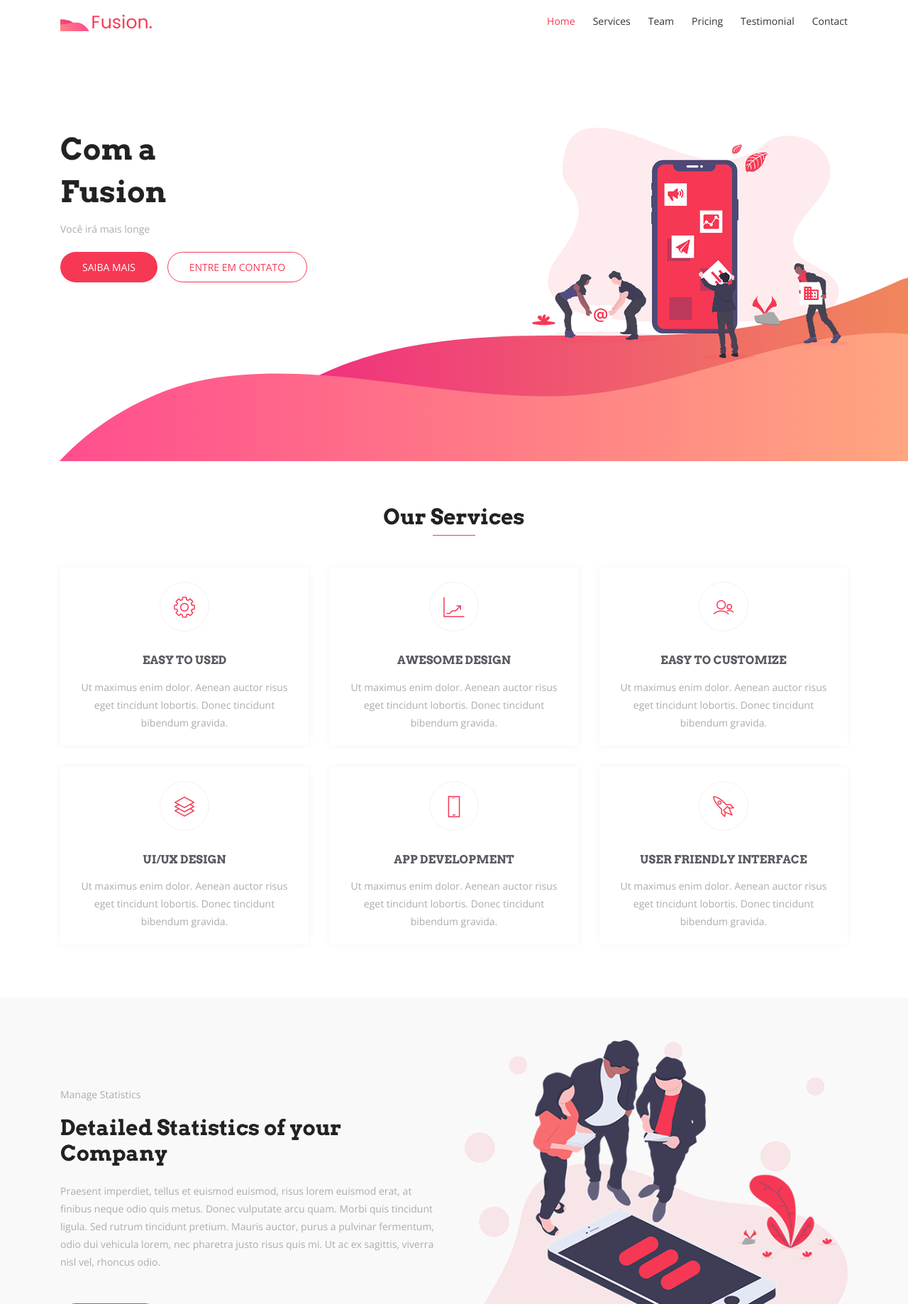
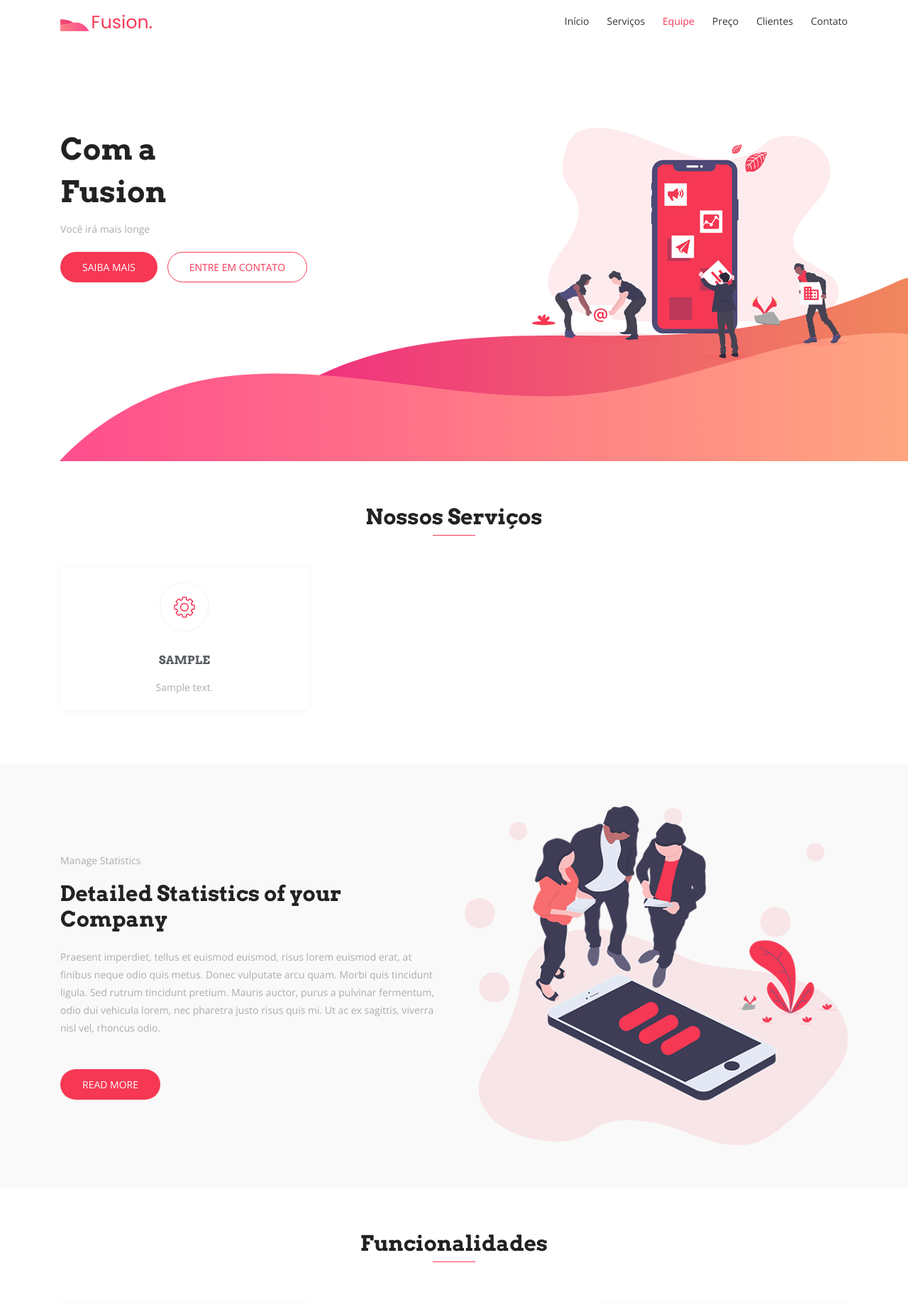
Before and after one commit to anjinha-oliveira/fusion, a Django app: page / in a window 1280 px wide. Shown: the top 1838 px of the page at 71% size. Run offline with Django 5.2, Linux system fonts and the light colour scheme; tables that the repository leaves empty hold one stand-in row (values such as "Sample post"); some libraries are stand-ins or nearby versions; some web fonts are replaced.

Commit message:
Separando o layout em seus respectivos scripts html. Fazendo as importações de cada página ao index

```diff
--- a/core/templates/base.html
+++ b/core/templates/base.html
@@ -43,32 +43,32 @@
             <ul class="navbar-nav mr-auto w-100 justify-content-end clearfix">
             <li class="nav-item active">
                 <a class="nav-link" href="#hero-area">
-                Home
+                Início
                 </a>
             </li>
             <li class="nav-item">
                 <a class="nav-link" href="#services">
-                Services
+                Serviços
                 </a>
             </li>
             <li class="nav-item">
                 <a class="nav-link" href="#team">
-                Team
+                Equipe
                 </a>
             </li>
             <li class="nav-item">
                 <a class="nav-link" href="#pricing">
-                Pricing
+                Preço
                 </a>
             </li>
             <li class="nav-item">
                 <a class="nav-link" href="#testimonial">
-                Testimonial
+                Clientes
                 </a>
             </li>
             <li class="nav-item">
                 <a class="nav-link" href="#contact">
-                Contact
+                Contato
                 </a>
             </li>
             </ul>
--- a/core/templates/equipe.html
+++ b/core/templates/equipe.html
@@ -3,94 +3,39 @@
 <section id="team" class="section-padding bg-gray">
     <div class="container">
         <div class="section-header text-center">
-        <h2 class="section-title wow fadeInDown" data-wow-delay="0.3s">Meet our team</h2>
+            <h2 class="section-title wow fadeInDown" data-wow-delay="0.3s">Conheça Nossa Equipe</h2>
             <div class="shape wow fadeInDown" data-wow-delay="0.3s"></div>
         </div>
         <div class="row">
+            {% for funcionario in funcionarios %}
                 <div class="col-lg-6 col-md-12 col-xs-12">
                     <!-- Team Item Starts -->
                     <div class="team-item wow fadeInRight" data-wow-delay="0.2s">
                         <div class="team-img">
-                <img class="img-fluid" src="{% static 'img/team/team-01.png' %}" alt="">
+                            <img class="img-fluid" src="{{ funcionario.imagem.thumb.url }}" alt="{{ funcionario.nome }}">
                         </div>
                         <div class="contetn">
                             <div class="info-text">
-                <h3><a href="#">David Smith</a></h3>
-                <p>Front-end Developer</p>
+                                <h3><a href="#">{{ funcionario.nome }}</a></h3>
+                                <p>{{ funcionario.cargo }}</p>
                             </div>
-                <p>Lorem ipsum dolor sit amet, consectetur adipisicing elit. Quod eos id officiis hic tenetur.</p>
+                            <p>{{ funcionario.bio }}</p>
                             <ul class="social-icons">
-                <li><a href="#"><i class="lni-facebook-filled" aria-hidden="true"></i></a></li>
-                <li><a href="#"><i class="lni-twitter-filled" aria-hidden="true"></i></a></li>
-                <li><a href="#"><i class="lni-instagram-filled" aria-hidden="true"></i></a></li>
+                                <li>
+                                    <a href="{{ funcionario.facebook }}"><i class="lni-facebook-filled" aria-hidden="true"></i></a>
+                                </li>
+                                <li>
+                                    <a href="{{ funcionario.twitter }}"><i class="lni-twitter-filled" aria-hidden="true"></i></a>
+                                </li>
+                                <li>
+                                    <a href="{{ funcionario.instagram }}"><i class="lni-instagram-filled" aria-hidden="true"></i></a>
+                                </li>
                             </ul>
                         </div>
                     </div>
                     <!-- Team Item Ends -->
                 </div>
-        <div class="col-lg-6 col-md-12 col-xs-12">
-            <!-- Team Item Starts -->
-            <div class="team-item wow fadeInRight" data-wow-delay="0.4s">
-            <div class="team-img">
-                <img class="img-fluid" src="{% static 'img/team/team-02.png' %}" alt="">
-            </div>
-            <div class="contetn">
-                <div class="info-text">
-                <h3><a href="#">ERIC PETERSON</a></h3>
-                <p>Product Designer</p>
-                </div>
-                <p>Lorem ipsum dolor sit amet, consectetur adipisicing elit. Quod eos id officiis hic tenetur.</p>
-                <ul class="social-icons">
-                <li><a href="#"><i class="lni-facebook-filled" aria-hidden="true"></i></a></li>
-                <li><a href="#"><i class="lni-twitter-filled" aria-hidden="true"></i></a></li>
-                <li><a href="#"><i class="lni-instagram-filled" aria-hidden="true"></i></a></li>
-                </ul>
-            </div>
-            </div>
-            <!-- Team Item Ends -->
-        </div>
-        <div class="col-lg-6 col-md-12 col-xs-12">
-            <!-- Team Item Starts -->
-            <div class="team-item wow fadeInRight" data-wow-delay="0.6s">
-            <div class="team-img">
-                <img class="img-fluid" src="{% static 'img/team/team-03.png' %}" alt="">
-            </div>
-            <div class="contetn">
-                <div class="info-text">
-                <h3><a href="#">DURWIN BABB</a></h3>
-                <p>Lead Designer</p>
-                </div>
-                <p>Lorem ipsum dolor sit amet, consectetur adipisicing elit. Quod eos id officiis hic tenetur.</p>
-                <ul class="social-icons">
-                <li><a href="#"><i class="lni-facebook-filled" aria-hidden="true"></i></a></li>
-                <li><a href="#"><i class="lni-twitter-filled" aria-hidden="true"></i></a></li>
-                <li><a href="#"><i class="lni-instagram-filled" aria-hidden="true"></i></a></li>
-                </ul>
-            </div>
-            </div>
-            <!-- Team Item Ends -->
-        </div>
-        <div class="col-lg-6 col-md-12 col-xs-12">
-            <!-- Team Item Starts -->
-            <div class="team-item wow fadeInRight" data-wow-delay="0.8s">
-            <div class="team-img">
-                <img class="img-fluid" src="{% static 'img/team/team-04.png' %}" alt="">
-            </div>
-            <div class="contetn">
-                <div class="info-text">
-                <h3><a href="#">MARIJN OTTE</a></h3>
-                <p>Lead Designer</p>
-                </div>
-                <p>Lorem ipsum dolor sit amet, consectetur adipisicing elit. Quod eos id officiis hic tenetur.</p>
-                <ul class="social-icons">
-                <li><a href="#"><i class="lni-facebook-filled" aria-hidden="true"></i></a></li>
-                <li><a href="#"><i class="lni-twitter-filled" aria-hidden="true"></i></a></li>
-                <li><a href="#"><i class="lni-instagram-filled" aria-hidden="true"></i></a></li>
-                </ul>
-            </div>
-            </div>
-            <!-- Team Item Ends -->
-        </div>
+            {% endfor %}
         </div>
     </div>
 </section>
--- a/core/templates/funcionalidades.html
+++ b/core/templates/funcionalidades.html
@@ -3,7 +3,7 @@
 <section id="features" class="section-padding">
     <div class="container">
         <div class="section-header text-center">
-        <h2 class="section-title wow fadeInDown" data-wow-delay="0.3s">Awesome Features</h2>
+        <h2 class="section-title wow fadeInDown" data-wow-delay="0.3s">Funcionalidades</h2>
         <div class="shape wow fadeInDown" data-wow-delay="0.3s"></div>
         </div>
         <div class="row">
--- a/core/templates/index.html
+++ b/core/templates/index.html
@@ -40,4 +40,4 @@
     <!-- Footer Section Start -->
         {% include 'rodape.html' %}
     <!-- Footer Section End -->
-    {% endblock %}
+{% endblock %}
--- a/core/templates/servicos.html
+++ b/core/templates/servicos.html
@@ -3,82 +3,24 @@
 <section id="services" class="section-padding">
     <div class="container">
         <div class="section-header text-center">
-        <h2 class="section-title wow fadeInDown" data-wow-delay="0.3s">Our Services</h2>
+        <h2 class="section-title wow fadeInDown" data-wow-delay="0.3s">Nossos Serviços</h2>
         <div class="shape wow fadeInDown" data-wow-delay="0.3s"></div>
         </div>
         <div class="row">
+        {% for s in servicos%}
         <!-- Services item -->
         <div class="col-md-6 col-lg-4 col-xs-12">
             <div class="services-item wow fadeInRight" data-wow-delay="0.3s">
             <div class="icon">
-                <i class="lni-cog"></i>
+                <i class="{{ s.icone }}"></i>
             </div>
             <div class="services-content">
-                <h3><a href="#">Easy To Used</a></h3>
-                <p>Ut maximus enim dolor. Aenean auctor risus eget tincidunt lobortis. Donec tincidunt bibendum gravida. </p>
+                <h3><a href="#">{{ s.servico }}</a></h3>
+                <p>{{ s.descricao }}</p>
             </div>
             </div>
         </div>
-        <!-- Services item -->
-        <div class="col-md-6 col-lg-4 col-xs-12">
-            <div class="services-item wow fadeInRight" data-wow-delay="0.6s">
-            <div class="icon">
-                <i class="lni-stats-up"></i>
-            </div>
-            <div class="services-content">
-                <h3><a href="#">Awesome Design</a></h3>
-                <p>Ut maximus enim dolor. Aenean auctor risus eget tincidunt lobortis. Donec tincidunt bibendum gravida. </p>
-            </div>
-            </div>
-        </div>
-        <!-- Services item -->
-        <div class="col-md-6 col-lg-4 col-xs-12">
-            <div class="services-item wow fadeInRight" data-wow-delay="0.9s">
-            <div class="icon">
-                <i class="lni-users"></i>
-            </div>
-            <div class="services-content">
-                <h3><a href="#">Easy To Customize</a></h3>
-                <p>Ut maximus enim dolor. Aenean auctor risus eget tincidunt lobortis. Donec tincidunt bibendum gravida. </p>
-            </div>
-            </div>
-        </div>
-        <!-- Services item -->
-        <div class="col-md-6 col-lg-4 col-xs-12">
-            <div class="services-item wow fadeInRight" data-wow-delay="1.2s">
-            <div class="icon">
-                <i class="lni-layers"></i>
-            </div>
-            <div class="services-content">
-                <h3><a href="#">UI/UX Design</a></h3>
-                <p>Ut maximus enim dolor. Aenean auctor risus eget tincidunt lobortis. Donec tincidunt bibendum gravida. </p>
-            </div>
-            </div>
-        </div>
-        <!-- Services item -->
-        <div class="col-md-6 col-lg-4 col-xs-12">
-            <div class="services-item wow fadeInRight" data-wow-delay="1.5s">
-            <div class="icon">
-                <i class="lni-mobile"></i>
-            </div>
-            <div class="services-content">
-                <h3><a href="#">App Development</a></h3>
-                <p>Ut maximus enim dolor. Aenean auctor risus eget tincidunt lobortis. Donec tincidunt bibendum gravida. </p>
-            </div>
-            </div>
-        </div>
-        <!-- Services item -->
-        <div class="col-md-6 col-lg-4 col-xs-12">
-            <div class="services-item wow fadeInRight" data-wow-delay="1.8s">
-            <div class="icon">
-                <i class="lni-rocket"></i>
-            </div>
-            <div class="services-content">
-                <h3><a href="#">User Friendly interface</a></h3>
-                <p>Ut maximus enim dolor. Aenean auctor risus eget tincidunt lobortis. Donec tincidunt bibendum gravida. </p>
-            </div>
-            </div>
-        </div>
+        {% endfor %}
         </div>
     </div>
 </section>
```
Also changed, not shown: core/migrations/0001_initial.py (added). Lines whose indentation alone changed are shown as unchanged.
